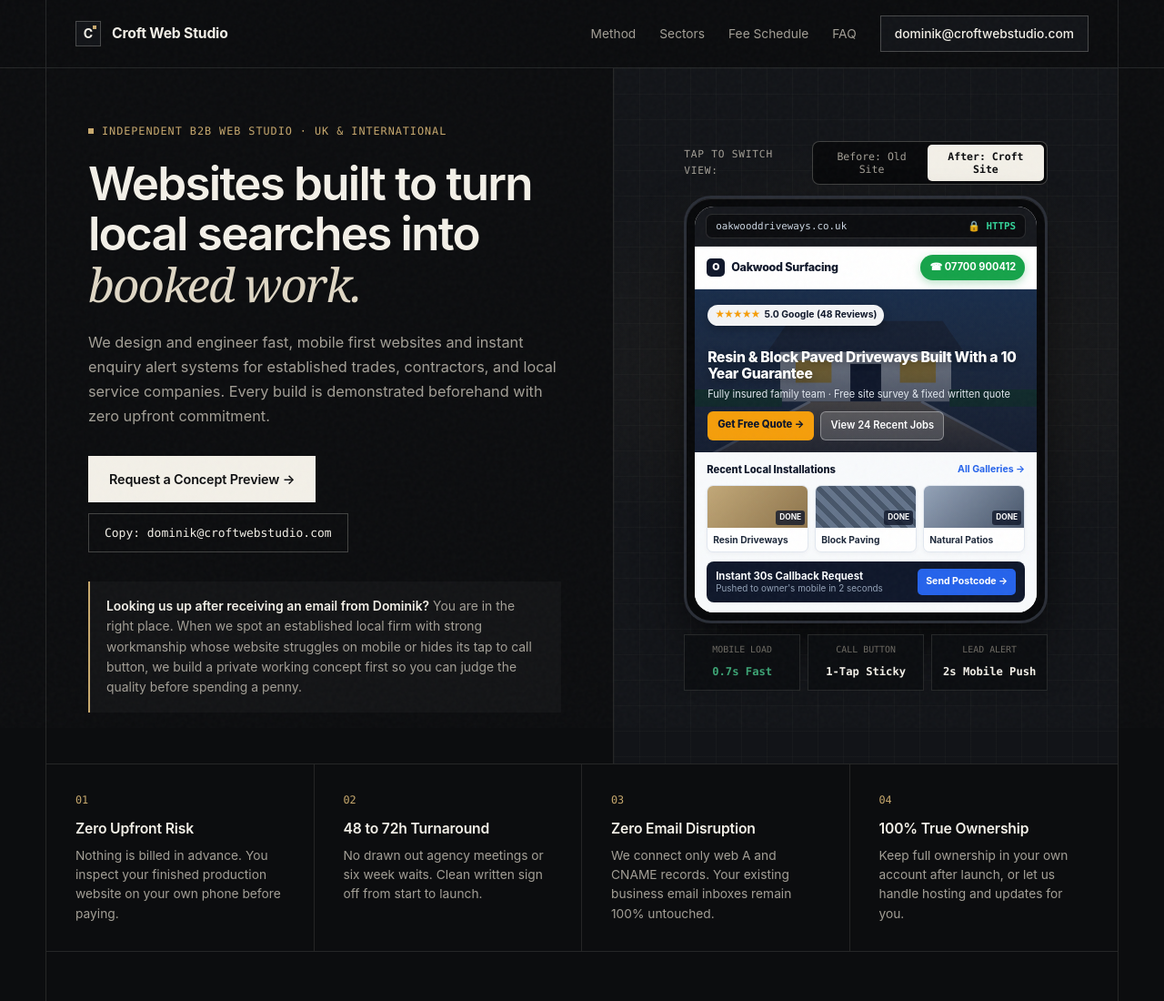
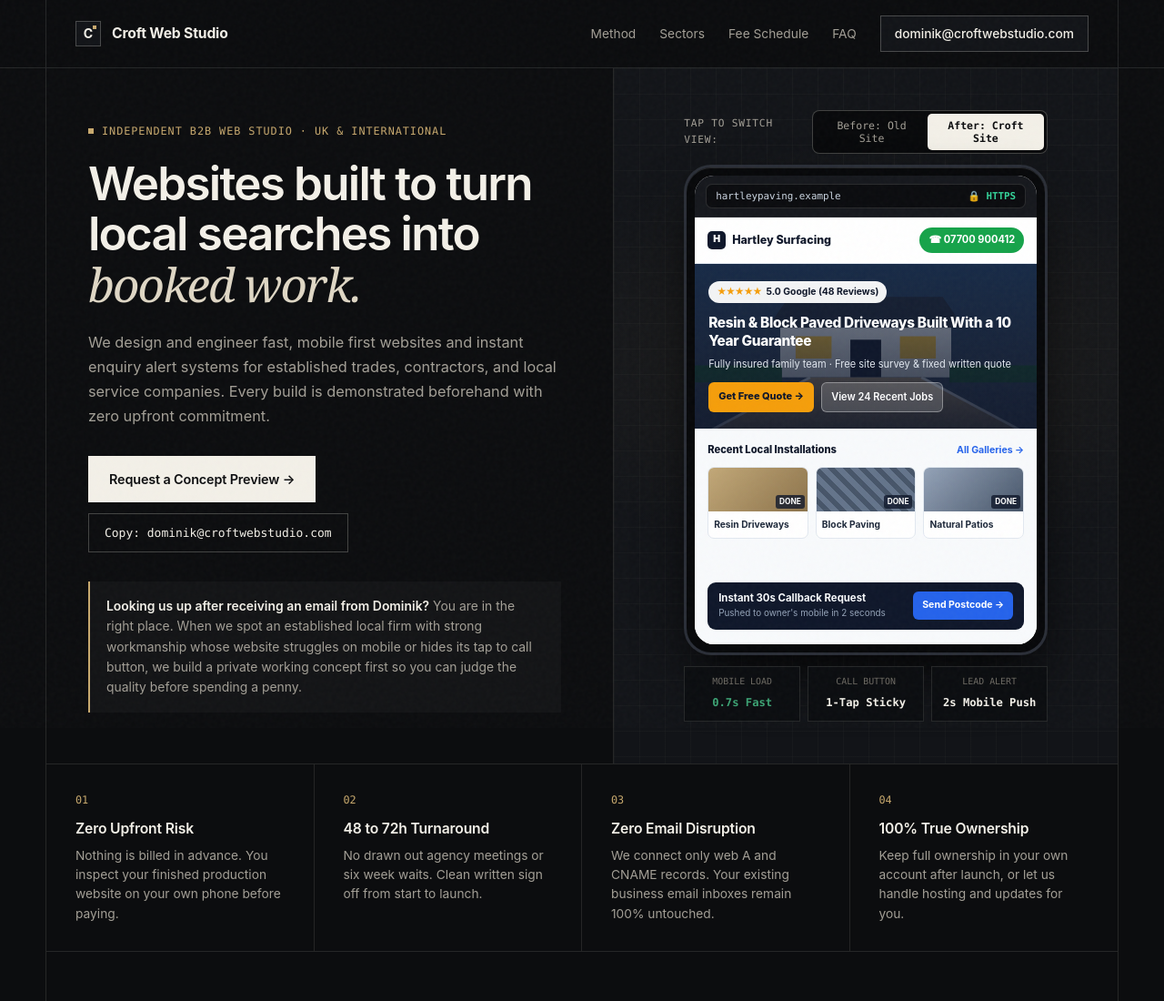
Before and after one commit to Domink-160/croftwebstudio-site, a plain HTML site: page index.html in a window 1280 px wide. Shown: the top 1100 px of the page at 91% size. Drawn offline with Linux system fonts and the light colour scheme.

Commit message:
Update website details for Hartley Surfacing

```diff
--- a/index.html
+++ b/index.html
@@ -313,14 +313,14 @@
    border-radius: 21px;
    overflow: hidden;
    background: #ffffff;
-      height: 446px;
+   height: 515px;
    display: flex;
    flex-direction: column;
    position: relative;
  }
  .safari-bar {
    background: #16181d;
-      padding: 8px 12px;
+   padding: 9px 12px;
    display: flex;
    align-items: center;
    justify-content: space-between;
@@ -344,9 +344,6 @@
  .badge-https { color: #34d399; font-weight: 700; }
  .badge-http { color: #f87171; font-weight: 700; }
 
-    /* ============================================================
-       VIEW A: REAL MODERN CROFT TRADE WEBSITE (BRIGHT & SHARP)
-       ============================================================ */
  .site-after {
    display: flex;
    flex-direction: column;
@@ -358,12 +355,11 @@
  }
  .sa-nav {
    background: #ffffff;
-      padding: 9px 13px;
+   padding: 11px 14px;
    display: flex;
    align-items: center;
    justify-content: space-between;
    border-bottom: 1px solid #e2e8f0;
-      box-shadow: 0 2px 8px rgba(15, 23, 42, 0.04);
  }
  .sa-logo {
    display: flex;
@@ -372,7 +368,6 @@
    font-weight: 800;
    font-size: 0.78rem;
    color: #0f172a;
-      letter-spacing: -0.02em;
  }
  .sa-logo-icon {
    width: 20px;
@@ -393,16 +388,14 @@
    font-weight: 700;
    padding: 5px 10px;
    border-radius: 999px;
-      box-shadow: 0 3px 10px rgba(22, 163, 74, 0.3);
  }
  .sa-hero {
    position: relative;
-      height: 186px;
+   padding: 16px 15px 18px;
    color: #fff;
-      padding: 13px 14px;
    display: flex;
    flex-direction: column;
-      justify-content: space-between;
+   gap: 12px;
    overflow: hidden;
    background: #1e293b;
  }
@@ -417,7 +410,7 @@
  .sa-hero-overlay {
    position: absolute;
    inset: 0;
-      background: linear-gradient(180deg, rgba(15,23,42,0.38) 0%, rgba(15,23,42,0.86) 100%);
+   background: linear-gradient(180deg, rgba(15,23,42,0.45) 0%, rgba(15,23,42,0.88) 100%);
    z-index: 1;
  }
  .sa-hero-top, .sa-hero-bot { position: relative; z-index: 2; }
@@ -427,36 +420,32 @@
    gap: 5px;
    background: rgba(255, 255, 255, 0.95);
    color: #0f172a;
-      padding: 3px 8px;
+   padding: 4px 9px;
    border-radius: 999px;
    font-size: 0.65rem;
    font-weight: 700;
-      box-shadow: 0 4px 10px rgba(0,0,0,0.25);
  }
  .sa-stars { color: #f59e0b; letter-spacing: -1px; }
  .sa-h1 {
-      font-size: 0.98rem;
+   font-size: 0.96rem;
    font-weight: 800;
-      line-height: 1.2;
+   line-height: 1.28;
    letter-spacing: -0.02em;
-      margin-bottom: 4px;
-      text-shadow: 0 2px 8px rgba(0,0,0,0.4);
+   margin-bottom: 7px;
  }
  .sa-sub {
    font-size: 0.69rem;
+   line-height: 1.45;
    color: #e2e8f0;
-      margin-bottom: 9px;
-    }
-    .sa-cta-row {
-      display: flex;
-      gap: 7px;
-    }
+   margin-bottom: 12px;
+ }
+ .sa-cta-row { display: flex; gap: 8px; }
  .sa-btn-amber {
    background: #f59e0b;
    color: #0f172a;
    font-weight: 800;
-      font-size: 0.7rem;
-      padding: 6px 11px;
+   font-size: 0.69rem;
+   padding: 7px 11px;
    border-radius: 6px;
  }
  .sa-btn-glass {
@@ -464,16 +453,17 @@
    border: 1px solid rgba(255,255,255,0.35);
    color: #fff;
    font-weight: 600;
-      font-size: 0.7rem;
-      padding: 6px 10px;
+   font-size: 0.69rem;
+   padding: 7px 10px;
    border-radius: 6px;
  }
  .sa-section {
-      padding: 11px 13px;
+   padding: 15px 14px 16px;
    flex: 1;
    display: flex;
    flex-direction: column;
    justify-content: space-between;
+   gap: 12px;
  }
  .sa-sec-head {
    display: flex;
@@ -482,30 +472,21 @@
    font-size: 0.7rem;
    font-weight: 800;
    color: #0f172a;
-      margin-bottom: 7px;
-    }
-    .sa-sec-head span:last-child {
-      color: #2563eb;
-      font-weight: 700;
-      font-size: 0.66rem;
-    }
+   margin-bottom: 9px;
+ }
+ .sa-sec-head span:last-child { color: #2563eb; font-weight: 700; font-size: 0.66rem; }
  .sa-cards {
    display: grid;
    grid-template-columns: repeat(3, 1fr);
-      gap: 7px;
-      margin-bottom: 10px;
+   gap: 8px;
  }
  .sa-card {
    background: #fff;
    border: 1px solid #e2e8f0;
    border-radius: 7px;
    overflow: hidden;
-      box-shadow: 0 2px 5px rgba(15,23,42,0.04);
-    }
-    .sa-thumb {
-      height: 46px;
-      position: relative;
-    }
+ }
+ .sa-thumb { height: 48px; position: relative; }
  .thumb-1 { background: linear-gradient(135deg, #c2a878 0%, #8c734b 100%); }
  .thumb-2 { background: repeating-linear-gradient(45deg, #64748b 0 6px, #475569 6px 12px); }
  .thumb-3 { background: linear-gradient(135deg, #94a3b8 0%, #475569 100%); }
@@ -522,7 +503,7 @@
    border-radius: 3px;
  }
  .sa-card-lbl {
-      padding: 5px 6px;
+   padding: 6px 6px;
    font-size: 0.64rem;
    font-weight: 700;
    color: #1e293b;
@@ -533,26 +514,23 @@
  .sa-quote-bar {
    background: #0f172a;
    color: #fff;
-      border-radius: 8px;
-      padding: 8px 10px;
+   border-radius: 9px;
+   padding: 10px 12px;
    display: flex;
    align-items: center;
    justify-content: space-between;
-      gap: 8px;
-    }
-    .sa-q-left {
-      font-size: 0.67rem;
-      line-height: 1.25;
-    }
-    .sa-q-left strong { display: block; color: #f8fafc; font-size: 0.71rem; }
+   gap: 10px;
+ }
+ .sa-q-left { font-size: 0.67rem; line-height: 1.35; }
+ .sa-q-left strong { display: block; color: #f8fafc; font-size: 0.71rem; margin-bottom: 2px; }
  .sa-q-left span { color: #94a3b8; font-size: 0.62rem; }
  .sa-q-btn {
    background: #2563eb;
    color: #fff;
    font-size: 0.66rem;
    font-weight: 700;
-      padding: 6px 9px;
-      border-radius: 5px;
+   padding: 7px 10px;
+   border-radius: 6px;
    white-space: nowrap;
  }
 
@@ -1119,7 +1097,7 @@
           <!-- Browser URL Bar -->
           <div class="safari-bar">
             <div class="url-box">
-              <span id="urlText">oakwooddriveways.co.uk</span>
+              <span id="urlText">hartleypaving.example</span>
               <span class="badge-https" id="sslBadge">&#128274; HTTPS</span>
             </div>
           </div>
@@ -1127,7 +1105,7 @@
           <!-- REAL MODERN CROFT WEBSITE -->
           <div class="site-after" id="viewAfter">
             <div class="sa-nav">
-              <div class="sa-logo"><span class="sa-logo-icon">O</span> Oakwood Surfacing</div>
+              <div class="sa-logo"><span class="sa-logo-icon">H</span> Hartley Surfacing</div>
               <div class="sa-call-btn">&#9742; 07700 900412</div>
             </div>
 
@@ -1211,7 +1189,7 @@
           <!-- REAL UGLY 2010 LEGACY WEBSITE -->
           <div class="site-before" id="viewBefore">
             <div class="sb-top-banner">
-              <h4>OAKWOOD DRIVEWAYS &amp; PATIOS</h4>
+              <h4>Hartley DRIVEWAYS &amp; PATIOS</h4>
               <div>Tel: 01332 482910 (Office Hours) | Fax: 01332 482911 | Est. 2009</div>
             </div>
             <div class="sb-squeezed-nav">
@@ -1239,7 +1217,7 @@
 
                 <div class="sb-welcome">Welcome To Our Company Website!</div>
                 <div class="sb-wall">
-                  Welcome to the official website of Oakwood Driveways. Please use your fingers to zoom in and browse our desktop menu on the left. For enquiries please write down our landline number above and call during office hours or email us from your PC...
+                  Welcome to the official website of Hartley Driveways. Please use your fingers to zoom in and browse our desktop menu on the left. For enquiries please write down our landline number above and call during office hours or email us from your PC...
                 </div>
 
                 <div class="sb-bad-form">
@@ -1546,7 +1524,7 @@
     var ssl = document.getElementById('sslBadge');
     var stLoad = document.getElementById('stLoad');
     if (isCroft) {
-      document.getElementById('urlText').textContent = 'oakwooddriveways.co.uk';
+      document.getElementById('urlText').textContent = 'hartleypaving.example';
       ssl.innerHTML = '&#128274; HTTPS';
       ssl.className = 'badge-https';
       stLoad.textContent = '0.7s Fast';
@@ -1554,7 +1532,7 @@
       document.getElementById('stCall').textContent = '1-Tap Sticky';
       document.getElementById('stAlert').textContent = '2s Mobile Push';
     } else {
-      document.getElementById('urlText').textContent = 'http://oakwood-driveways.co.uk/index.htm';
+      document.getElementById('urlText').textContent = 'http://hartleypaving.example/index.htm';
       ssl.textContent = '! Not Secure';
       ssl.className = 'badge-http';
       stLoad.textContent = '6.4s Slow';
```
Lines whose indentation alone changed are shown as unchanged.
